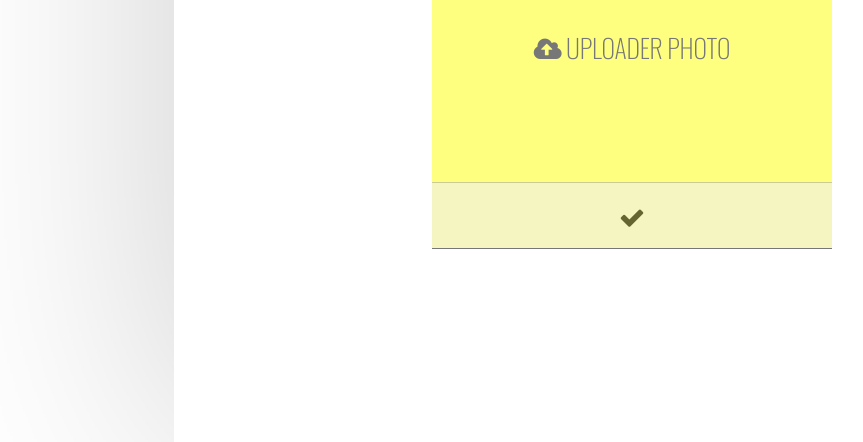
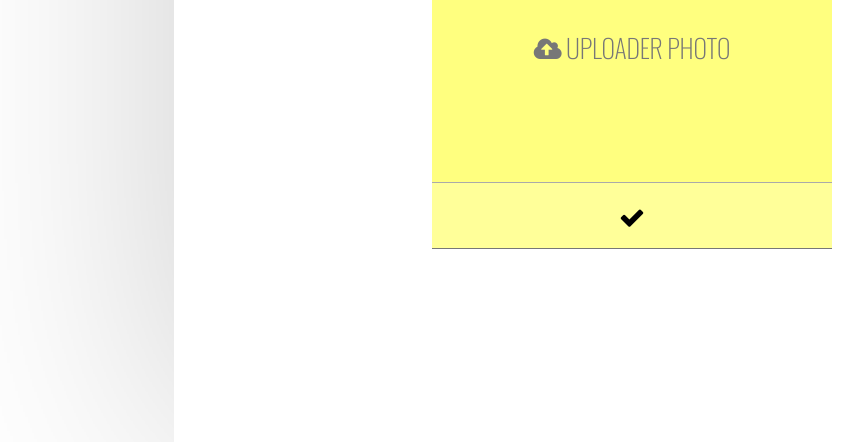
Before and after one commit to OkayX6/Liste, a React app in the folder Liste.Web/: page / in a window 1280 px wide. Shown: the part 358-800 px from the top of the page, without its empty margins (18-881 px from the left). Built offline with nearby package versions, Linux system fonts and the light colour scheme.

Commit message:
Style button states

```diff
--- a/Liste.Web/src/index.css
+++ b/Liste.Web/src/index.css
@@ -257,11 +257,19 @@ section .section-content-part .right-part {
     text-transform: uppercase;
 }
 
-.add-item-form .submit-item-btn {
+.add-item-form button.submit-item-btn {
     position: absolute;
     bottom: 0;
     width: 100%;
-    opacity: 0.6;
+    background-color: rgba(255, 255, 255, 0.2);
+}
+
+.add-item-form .submit-item-btn:hover {
+    background-color: rgba(255, 255, 255, 0.8);
+}
+
+.add-item-form .submit-item-btn:active {
+    background-color: rgba(255, 255, 255, 1);
 }
 
 @media screen and (max-width: 42em) {
```
